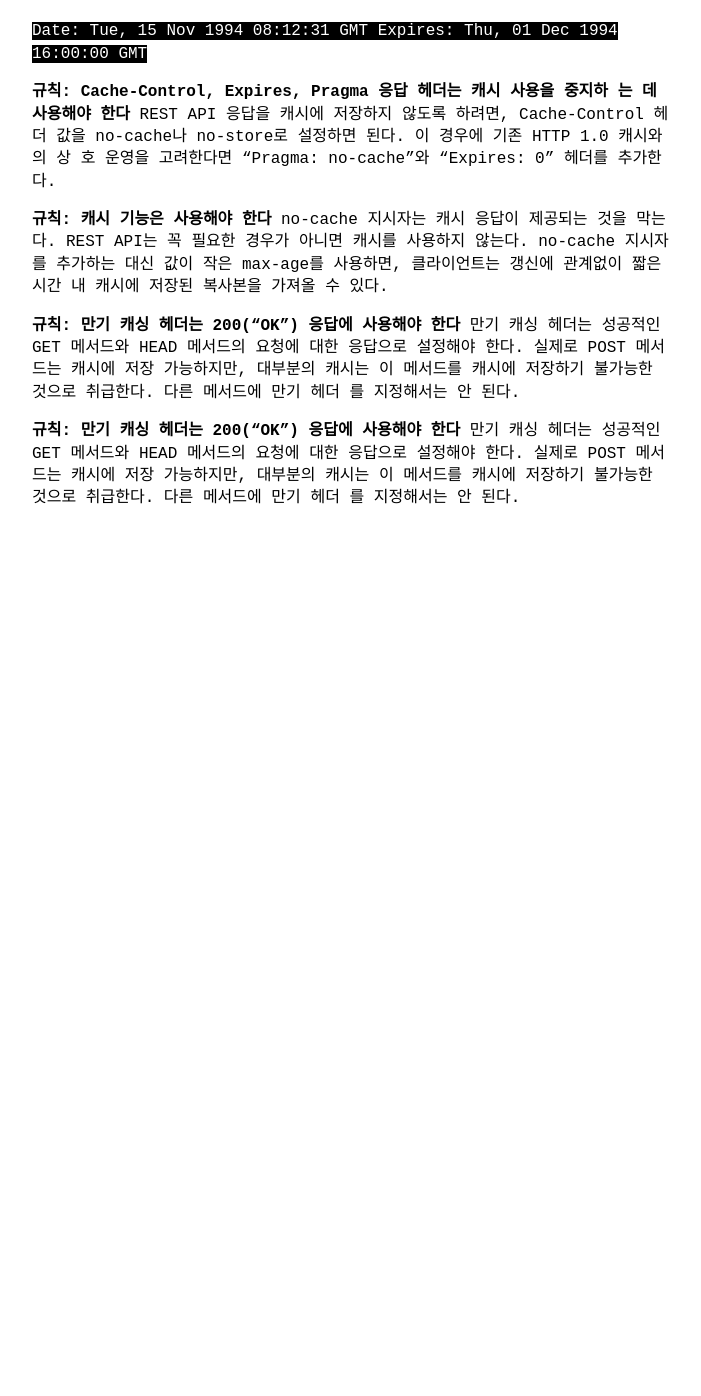
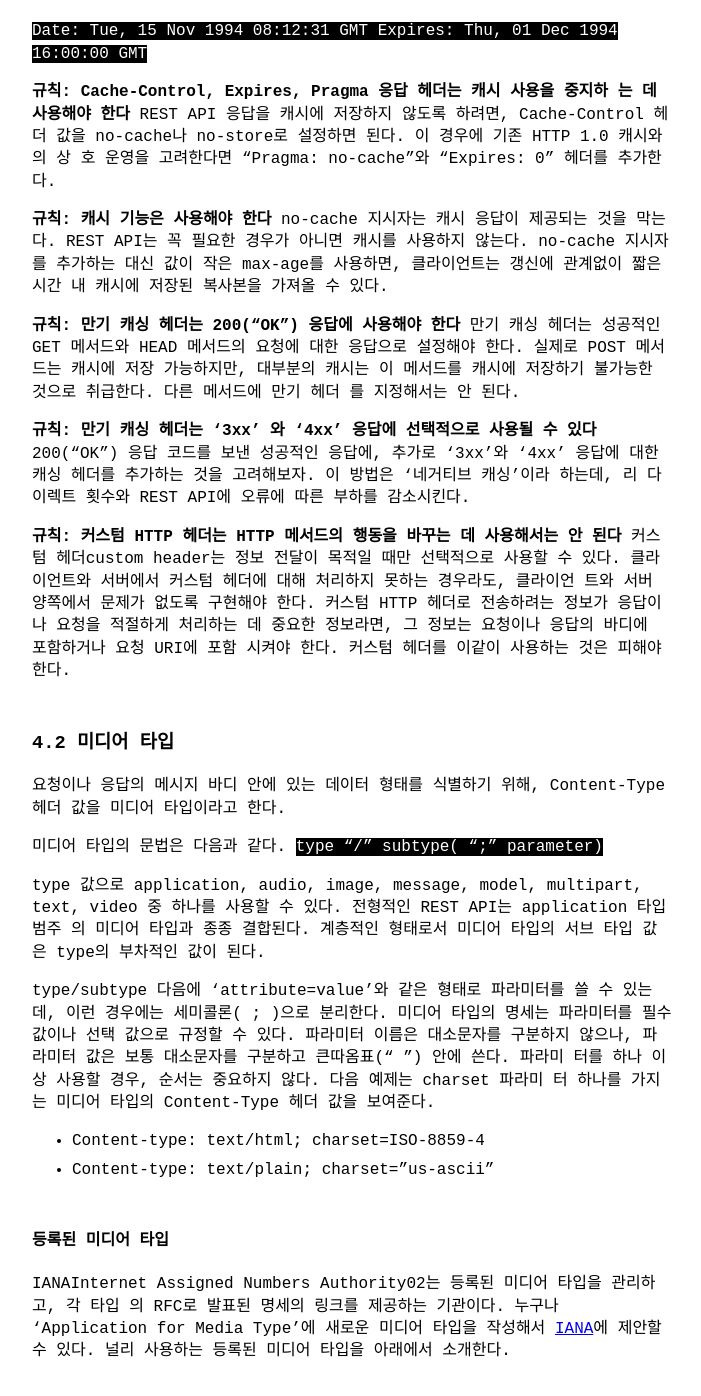
Before and after one commit to khjzzm/khjzzm.github.io, a Jekyll site: the page built from _posts/2023-02-22-Rest-API-Design-Pattern.md, in a window 1280 px wide and 1400 px high, scrolled down 13419 px. Shown: the top 1396 px of the window, without its empty margins (288-989 px from the left). Built offline with Jekyll 4.4.1, drawn with Linux system fonts in a browser that asks for light colours; before the commit the page ends 14009 px from its top, so only the background shows below that.

Commit message:
미디어 타입

```diff
--- a/_posts/2023-02-22-Rest-API-Design-Pattern.md
+++ b/_posts/2023-02-22-Rest-API-Design-Pattern.md
@@ -382,6 +382,31 @@ no-cache 지시자는 캐시 응답이 제공되는 것을 막는다. REST API
 **규칙: 만기 캐싱 헤더는 200(“OK”) 응답에 사용해야 한다**
 만기 캐싱 헤더는 성공적인 GET 메서드와 HEAD 메서드의 요청에 대한 응답으로 설정해야 한다. 실제로 POST 메서드는 캐시에 저장 가능하지만, 대부분의 캐시는 이 메서드를 캐시에 저장하기 불가능한 것으로 취급한다. 다른 메서드에 만기 헤더 를 지정해서는 안 된다.
 
+**규칙: 만기 캐싱 헤더는 ‘3xx’ 와 ‘4xx’ 응답에 선택적으로 사용될 수 있다**
+200(“OK”) 응답 코드를 보낸 성공적인 응답에, 추가로 ‘3xx’와 ‘4xx’ 응답에 대한 캐싱 헤더를 추가하는 것을 고려해보자. 이 방법은 ‘네거티브 캐싱’이라 하는데, 리 다이렉트 횟수와 REST API에 오류에 따른 부하를 감소시킨다.
 
-**규칙: 만기 캐싱 헤더는 200(“OK”) 응답에 사용해야 한다**
-만기 캐싱 헤더는 성공적인 GET 메서드와 HEAD 메서드의 요청에 대한 응답으로 설정해야 한다. 실제로 POST 메서드는 캐시에 저장 가능하지만, 대부분의 캐시는 이 메서드를 캐시에 저장하기 불가능한 것으로 취급한다. 다른 메서드에 만기 헤더 를 지정해서는 안 된다.
+**규칙: 커스텀 HTTP 헤더는 HTTP 메서드의 행동을 바꾸는 데 사용해서는 안 된다**
+커스텀 헤더custom header는 정보 전달이 목적일 때만 선택적으로 사용할 수 있다. 클라이언트와 서버에서 커스텀 헤더에 대해 처리하지 못하는 경우라도, 클라이언 트와 서버 양쪽에서 문제가 없도록 구현해야 한다.
+커스텀 HTTP 헤더로 전송하려는 정보가 응답이나 요청을 적절하게 처리하는 데 중요한 정보라면, 그 정보는 요청이나 응답의 바디에 포함하거나 요청 URI에 포함 시켜야 한다. 커스텀 헤더를 이같이 사용하는 것은 피해야 한다.
+
+### 4.2 미디어 타입
+요청이나 응답의 메시지 바디 안에 있는 데이터 형태를 식별하기 위해, Content-Type 헤더 값을 미디어 타입이라고 한다.
+
+미디어 타입의 문법은 다음과 같다.
+`type “/” subtype( “;” parameter)`
+
+type 값으로 application, audio, image, message, model, multipart, text, video 중 하나를 사용할 수 있다.
+전형적인 REST API는 application 타입 범주 의 미디어 타입과 종종 결합된다. 계층적인 형태로서 미디어 타입의 서브 타입 값은 type의 부차적인 값이 된다.
+
+type/subtype 다음에 ‘attribute=value’와 같은 형태로 파라미터를 쓸 수 있는 데, 이런 경우에는 세미콜론( ; )으로 분리한다.
+미디어 타입의 명세는 파라미터를 필수 값이나 선택 값으로 규정할 수 있다. 파라미터 이름은 대소문자를 구분하지 않으나, 파라미터 값은 보통 대소문자를 구분하고 큰따옴표(“ ”) 안에 쓴다.
+파라미 터를 하나 이상 사용할 경우, 순서는 중요하지 않다. 다음 예제는 charset 파라미 터 하나를 가지는 미디어 타입의 Content-Type 헤더 값을 보여준다.
+
+- Content-type: text/html; charset=ISO-8859-4
+- Content-type: text/plain; charset="us-ascii"
+
+#### 등록된 미디어 타입
+
+IANAInternet Assigned Numbers Authority02는 등록된 미디어 타입을 관리하고, 각 타입
+의 RFC로 발표된 명세의 링크를 제공하는 기관이다. 누구나 ‘Application for Media Type’에
+새로운 미디어 타입을 작성해서 [IANA](http://www.iana.org/cgi-bin/mediatypes.pl)에 제안할 수 있다. 널리 사용하는 등록된 미디어 타입을 아래에서 소개한다.
```
